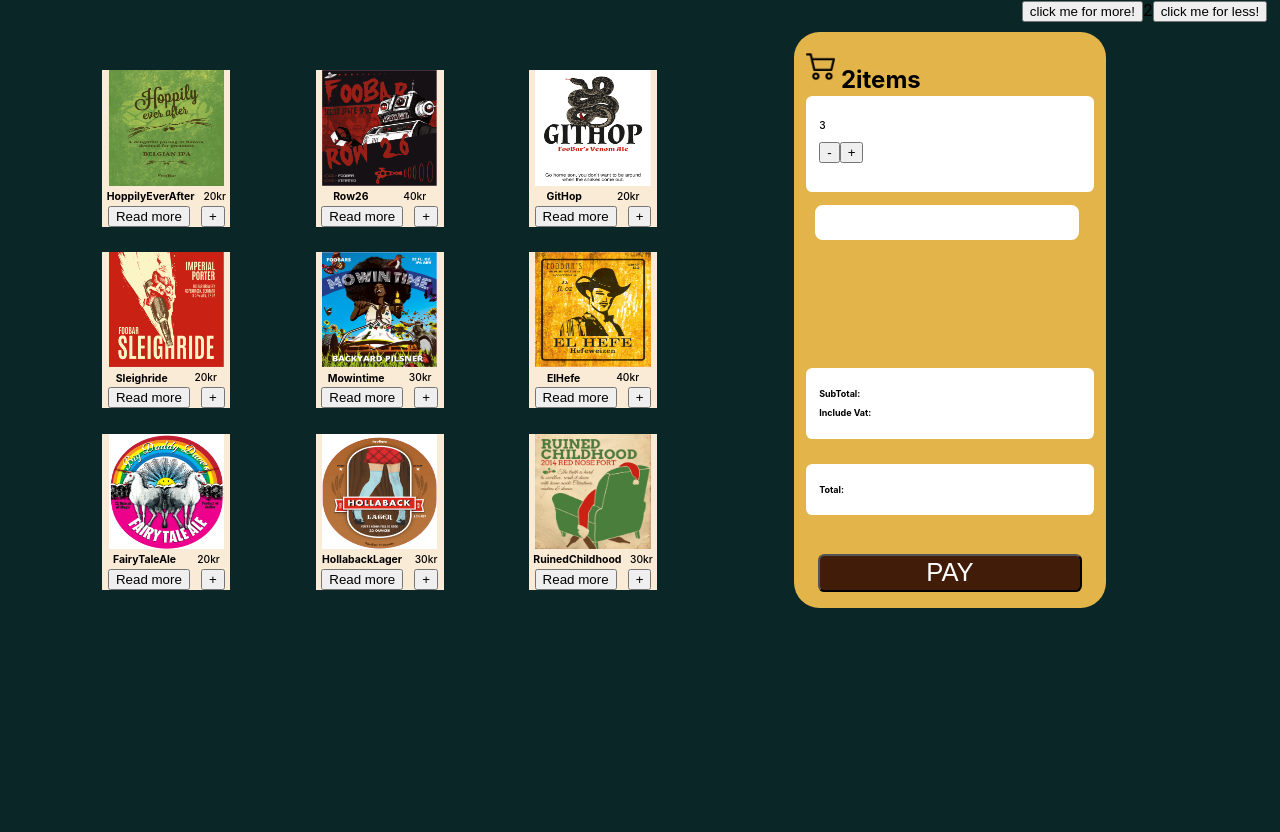
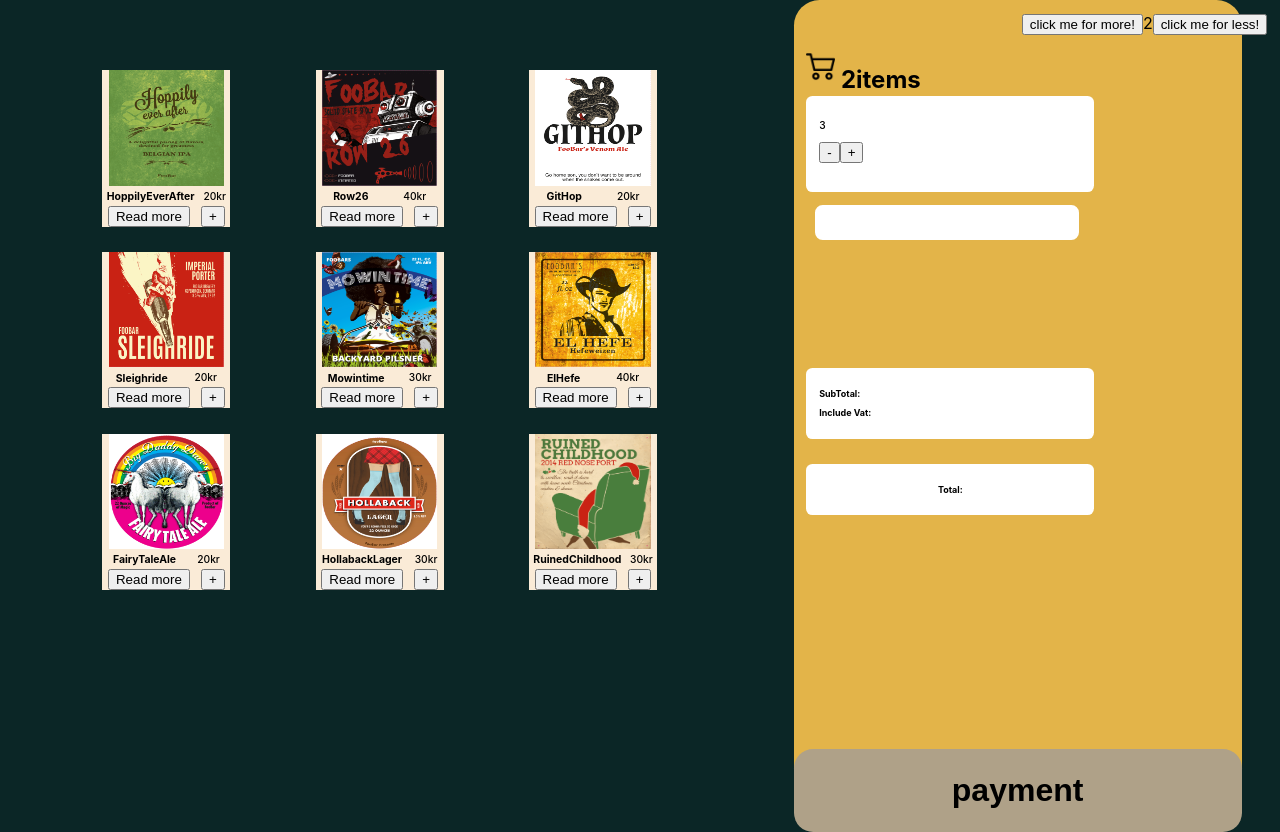
Before and after one commit to Adel-line/FooBar-Order-Form, a React (Create React App) app: page / in a window 1280 px wide. Both pictures are taken after a click on the button "click me for more!". Before the commit the page ends 800 px from the top, so only its background shows below. Built offline with nearby package versions, Linux system fonts and the light colour scheme.

Commit message:
buttons moved and some fixes

```diff
--- a/src/App.css
+++ b/src/App.css
@@ -7,6 +7,7 @@
 .change-page {
   position: absolute;
   right: 1vw;
+  top: 1vw;
 }
 body {
   background-color: #0b2626;
@@ -19,11 +20,13 @@ body {
 .box {
   position: absolute;
   background-color: #e3b449;
-  height: 45vw;
-  width: 24.4vw;
-  margin-left: 62vw;
-  margin-top: 2.5vw;
+  width: 35vw;
+  height: 65vw;
   border-radius: 2vw;
+  /* margin-left: 55vw; */
+  right: 3vw;
+  /* margin-top: 2.5vw; */
+  top: 0vw;
 }
 
 .beerbox {
@@ -65,13 +68,13 @@ body {
 }
 
 /* FORM */
-.Form {
+/* .Form {
   background-color: #e3b449;
   width: 39vw;
   height: 78vw;
   border-radius: 2vw;
   position: relative;
-}
+} */
 
 /* BUTTON */
 .Button {
--- a/src/App.js
+++ b/src/App.js
@@ -71,6 +71,7 @@ function Template(props) {
       <section className="base">
         <div className="box">
           <Tables />
+          <button className="Button">Proceed with order</button>
         </div>
       </section>
       </div>
@@ -83,6 +84,7 @@ function Template(props) {
       <section className="base">
         <div className="box">
         {/* <Ordering /> */}
+        <button className="Button">payment</button>
         </div>
       </section>
       </div>
@@ -90,10 +92,11 @@ function Template(props) {
   }else{
     return(
       <div>
-
+      <Welcome />
       <section className="base">
         <div className="box">
         <Payment/>
+        <button className="Button">Pay</button>
         </div>
       </section>
       </div>
--- a/src/Form2.js
+++ b/src/Form2.js
@@ -19,7 +19,7 @@ export default function Order() {
 </div>
 <div className="total">
 <h2>Total:</h2>
-<button className="paybtn">PAY</button>
+{/* <button className="paybtn">PAY</button> */}
 </div>
         </section>
     )
--- a/src/tables.js
+++ b/src/tables.js
@@ -1,6 +1,6 @@
 export default function Tables() {
     return (
-      <section className="TablesForm">
+      <section className="Form">
           {/* <OrderNum /> */}
           <p className="TablesText">Order no. 12345</p>
           <p className="TablesText">Select your table:</p>
@@ -15,7 +15,7 @@ export default function Tables() {
             <div className="TablesText">8</div>
             <div className="TablesText">9</div>
           </section>
-          <button type="button" className="Button">Proceed with order</button>
+          {/* <button type="button" className="Button">Proceed with order</button> */}
            {/* <span>
                <input className="Button" type="Submit" value="Proceed with order"></input>
            </span> */}
```
Also changed, not shown: payment.js (deleted), tables.js (deleted).
